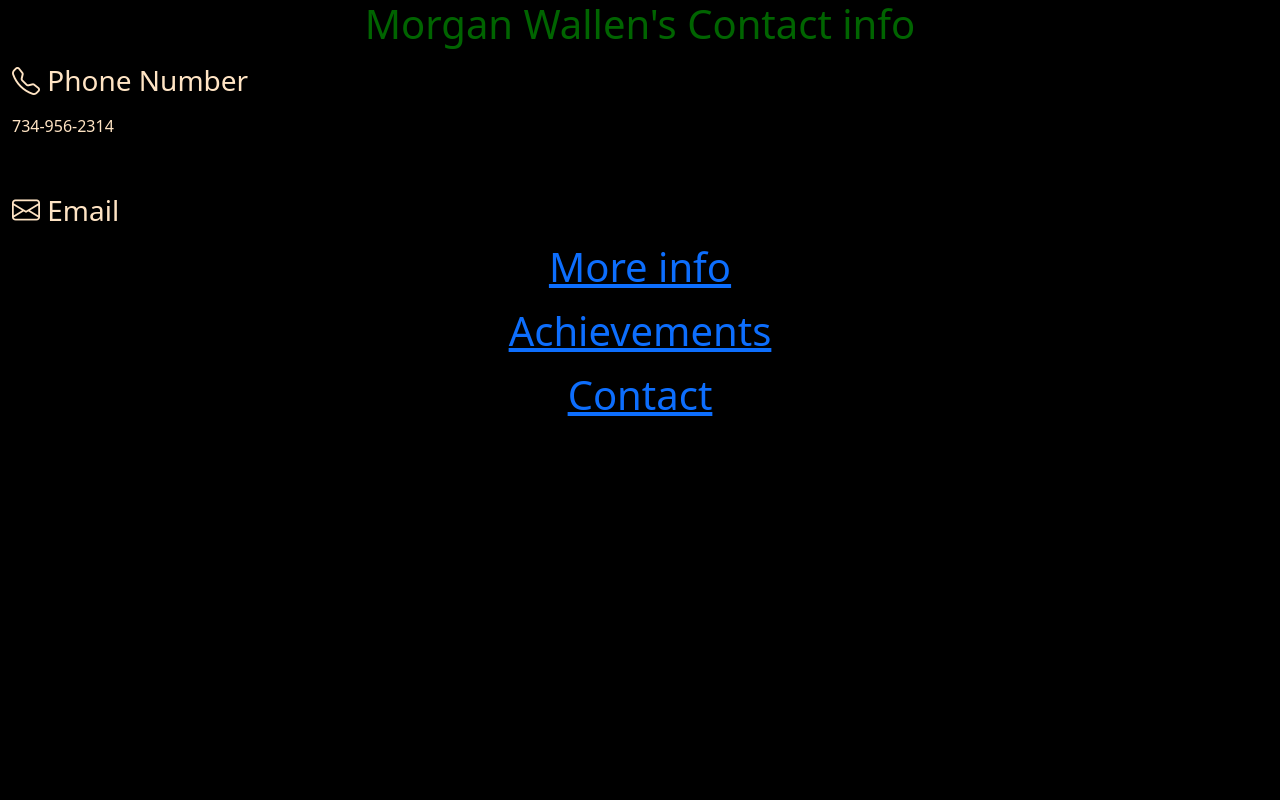
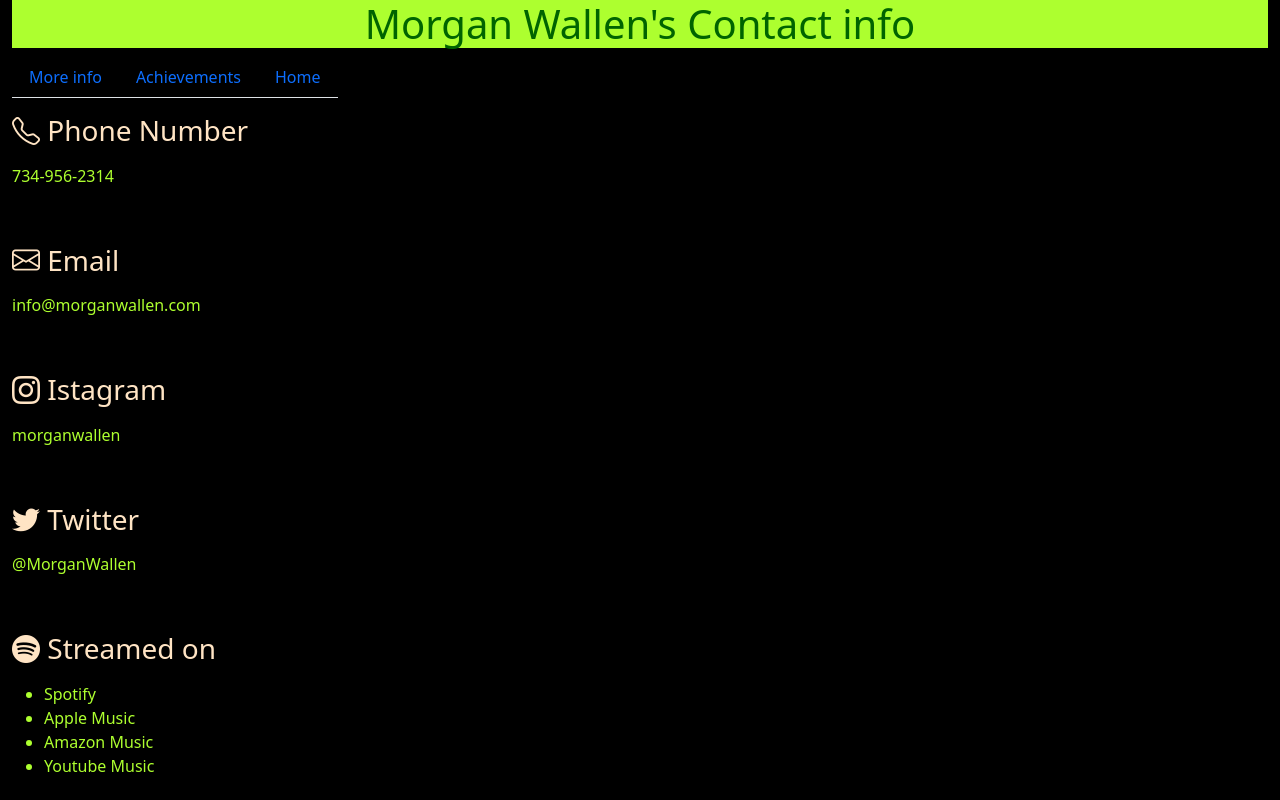
Before and after one commit to Heinzlabrat17/schaefferwebdesignfall23, a plain HTML site: page Schaeffer Web design/Final project/contact.html in a window 1280 px wide. Drawn offline with nearby package versions, Linux system fonts and the light colour scheme.

Commit message:
finished final
finished last steps on final project

```diff
--- a/Schaeffer Web design/Final project/contact.html
+++ b/Schaeffer Web design/Final project/contact.html
@@ -23,23 +23,36 @@
     <title>Document</title>
 </head>
 <body class="container-fluid">
-  <header><h1>Morgan Wallen's Contact info</h1></header>
+  <header><h1 style="background-color: greenyellow;">Morgan Wallen's Contact info</h1></header>
+  <nav class="nav"><ul class="nav nav-tabs">
+    <li class="nav-item"><a class="nav-link" href="aboutauthor.html">More info</a></li>
+      <li class="nav-item"><a class="nav-link" href="Showcase.html">Achievements</a></li>
+      <li class="nav-item"><a class="nav-link" href="homepage.html">Home</a></li>
+    </ul>
+</nav>
   <main>
     <p><h3 style="color: bisque;"><i class="bi bi-telephone"></i> Phone Number</h3></p>
-    <p style="color: bisque;">734-956-2314</p>
+    <p style="color: greenyellow;">734-956-2314</p>
     <br>
     <p><h3 style="color: bisque;"><i class="bi bi-envelope"></i>  Email</h3></p>
+    <p style="color: greenyellow;">info@morganwallen.com</p>
+    <br>
+    <p><h3 style="color: bisque;"><i class="bi bi-instagram"></i>  Istagram</h3></p>
+    <p style="color:  greenyellow;">morganwallen</p>
+    <br>
+    <p><h3 style="color: bisque;"><i class="bi bi-twitter"></i> Twitter</h3></p>
+    <p style="color: greenyellow;">@MorganWallen</p>
+    <br>
+    <p><h3 style="color: bisque;"><i class="bi bi-spotify"></i>  Streamed on</h3></p>
+    <p>
+      <ul style="color: greenyellow;">
+        <li>Spotify</li>
+        <li>Apple Music</li>
+        <li>Amazon Music</li>
+        <li>Youtube Music</li>
+      </ul>
+    </p>
   </main>
-    <footer>
-        <p>
-            <a href="aboutauthor.html"><h1>More info</h1></a>
-          </p>
-            <p>
-            <a href="Showcase.html"><h1>Achievements</h1></a>
-          </p>
-          <P>
-            <a href="homepage.html"><h1>Contact</h1></a>
-          </P>
-    </footer>
+
 </body>
 </html>
--- a/Schaeffer Web design/Final project/style.css
+++ b/Schaeffer Web design/Final project/style.css
@@ -4,3 +4,4 @@
 li:hover{background-color: darkgreen;}
 tbody:hover{background-color: darkgreen;border-style: double; border-color: bisque;}
 h3{color: beige;}
+a:hover{background-color: white;}
```
Also changed, not shown: Schaeffer Web design/Final project/Showcase.html (+7 -11 lines), Schaeffer Web design/Final project/aboutauthor.html (+9 -12 lines), Schaeffer Web design/Final project/homepage.html (+17 -14 lines).
